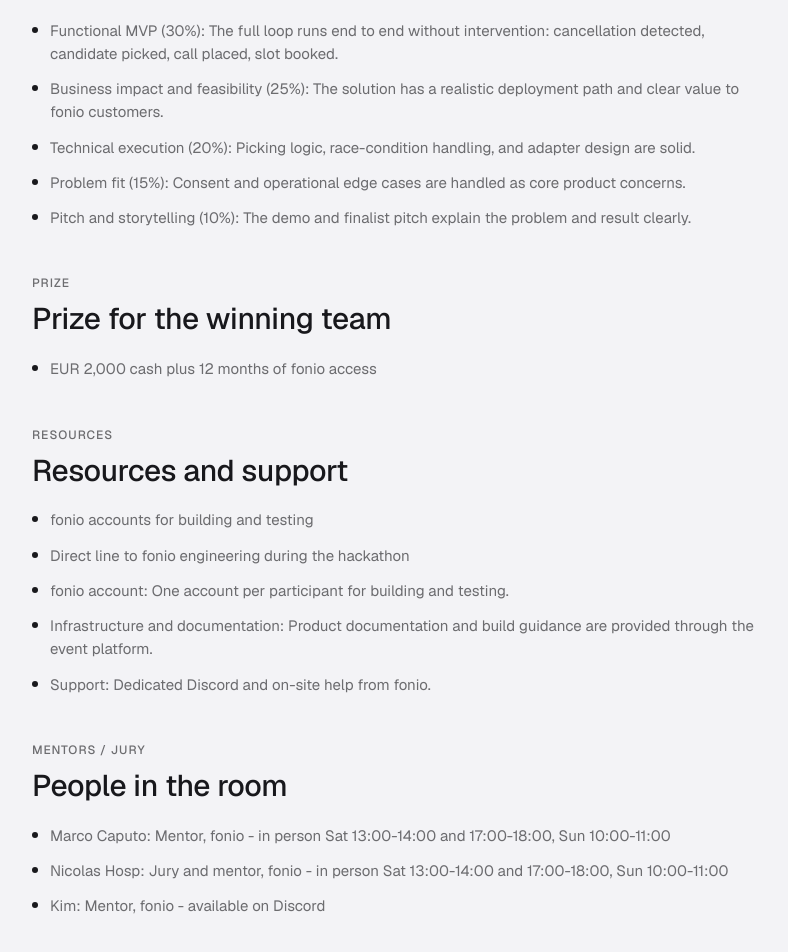
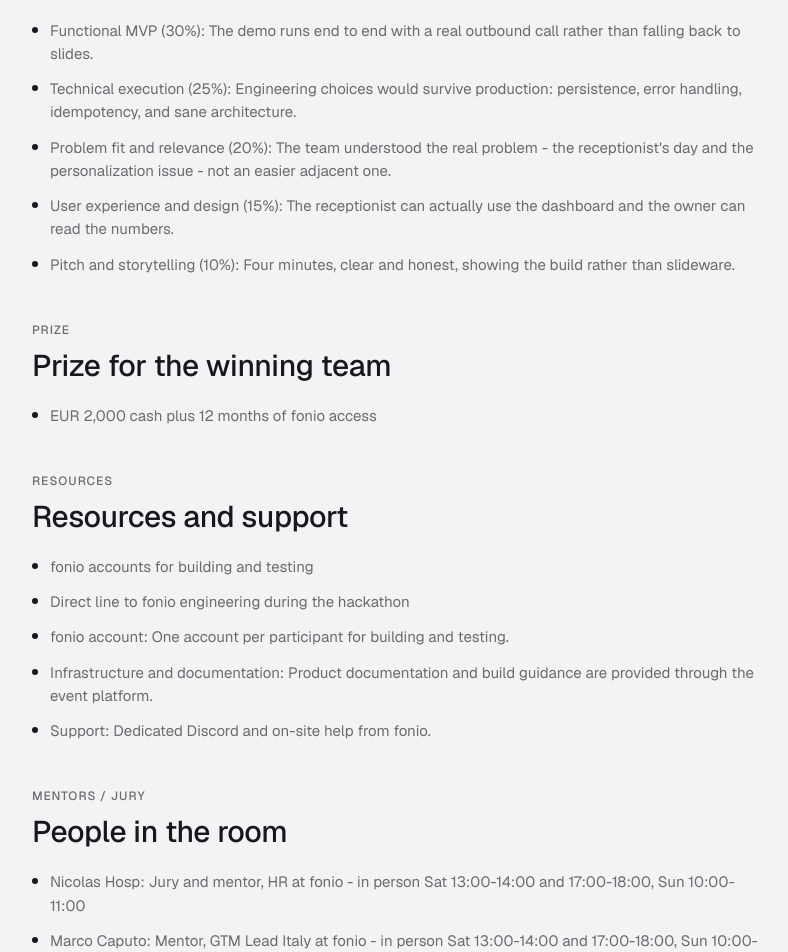
Before and after one commit to Julian-AT/start-hackathon, a Next.js app: page /tracks/fonio-ai in a window 1280 px wide. Shown: the part 1680-2632 px from the top of the page, without its empty margins (244-1032 px from the left). Built offline with nearby package versions, Linux system fonts and the light colour scheme.

Commit message:
update track infos

```diff
--- a/src/features/marketing/content.ts
+++ b/src/features/marketing/content.ts
@@ -278,40 +278,45 @@
         name: "Functional MVP",
         weight: "30%",
         description:
-          "The full loop runs end to end without intervention: cancellation detected, candidate picked, call placed, slot booked.",
-      },
-      {
-        name: "Business impact and feasibility",
-        weight: "25%",
-        description:
-          "The solution has a realistic deployment path and clear value to fonio customers.",
+          "The demo runs end to end with a real outbound call rather than falling back to slides.",
       },
       {
         name: "Technical execution",
-        weight: "20%",
-        description: "Picking logic, race-condition handling, and adapter design are solid.",
+        weight: "25%",
+        description:
+          "Engineering choices would survive production: persistence, error handling, idempotency, and sane architecture.",
       },
       {
-        name: "Problem fit",
+        name: "Problem fit and relevance",
+        weight: "20%",
+        description:
+          "The team understood the real problem - the receptionist's day and the personalization issue - not an easier adjacent one.",
+      },
+      {
+        name: "User experience and design",
         weight: "15%",
-        description: "Consent and operational edge cases are handled as core product concerns.",
+        description:
+          "The receptionist can actually use the dashboard and the owner can read the numbers.",
       },
       {
         name: "Pitch and storytelling",
         weight: "10%",
-        description: "The demo and finalist pitch explain the problem and result clearly.",
+        description: "Four minutes, clear and honest, showing the build rather than slideware.",
       },
     ],
     people: [
       {
-        name: "Marco Caputo",
-        role: "Mentor, fonio - in person Sat 13:00-14:00 and 17:00-18:00, Sun 10:00-11:00",
+        name: "Nicolas Hosp",
+        role: "Jury and mentor, HR at fonio - in person Sat 13:00-14:00 and 17:00-18:00, Sun 10:00-11:00",
       },
       {
-        name: "Nicolas Hosp",
-        role: "Jury and mentor, fonio - in person Sat 13:00-14:00 and 17:00-18:00, Sun 10:00-11:00",
+        name: "Marco Caputo",
+        role: "Mentor, GTM Lead Italy at fonio - in person Sat 13:00-14:00 and 17:00-18:00, Sun 10:00-11:00",
       },
-      { name: "Kim", role: "Mentor, fonio - available on Discord" },
+      {
+        name: "Kim",
+        role: "Tech mentor, Forward Deployment Engineer at fonio - available on Discord",
+      },
     ],
     resources: [
       {
@@ -355,8 +360,9 @@
       title: "Prize and support",
       items: [
         "EUR 3,000 in hardware plus a paid EUR 7,000 contract for a real techbold case",
+        "A social-media winner story with a techbold board endorsement",
         "Production-grade infrastructure and Linux systems to build on",
-        "Direct line to techbold's Head of AI Engineering on site",
+        "Direct line to techbold's AI engineers on site and on Discord",
       ],
     },
     judging: [
@@ -441,12 +447,12 @@
       requirements: ["Public GitHub repo", "Up to 3-minute demo video", "Written submission"],
     },
     prizes: {
-      title: "Prize and support",
+      title: "Prizes for the top three teams",
       items: [
-        "EUR 1,000 cash",
-        "Company incorporation through notarity",
-        "Two-month mentorship programme with the founders",
-        "Invite to notarity's open tennis tournament",
+        "1st: EUR 1,000 cash plus a dinner with the notarity founders",
+        "2nd: company incorporation via notarity (GmbH, FlexCo, or OG)",
+        "3rd: an invite to notarity's Open tennis tournament",
+        "All three teams: a standing invite to meet the founders about once a week",
       ],
     },
     judging: [
@@ -474,12 +480,12 @@
     people: [
       {
         name: "Max Pointinger",
-        role: "Mentor and jury, Head of Product and Co-Founder - available onsite",
+        role: "Mentor and jury, Head of Product, Co-Founder and Developer - available onsite",
       },
-      { name: "Hendrik Böttcher", role: "Mentor, AI Ops - available on Discord" },
+      { name: "Hendrik Böttcher", role: "Mentor, AI Ops - available remotely on Discord" },
       {
         name: "Jakobus Schuster",
-        role: "Mentor, CEO and Co-Founder - available on Discord, partly onsite",
+        role: "Mentor, CEO and Co-Founder - available remotely on Discord",
       },
     ],
     resources: [
@@ -508,7 +514,7 @@
       title: "Build a glasses-first AI assistant",
       paragraphs: [
         "Most AI assistants still require screens or peripherals. Smart glasses can make assistance available while a user's hands and eyes stay busy.",
-        "Build a visual, voice, or agentic AR interface on top of VisionClaw. The glasses should see or hear context, the user should speak a request, and the system should return a useful response or action.",
+        "Build a visual, voice, or agentic AR interface using Meta's Wearables Device Access Toolkit or VisionClaw. The glasses should see or hear context, the user should speak a request, and the system should return a useful response or action.",
         "A strong demo shows at least two distinct voice-and-vision interactions on real glasses or a virtual emulation. If using OpenClaw, show at least one real action executing.",
       ],
       requirementsTitle: "Submission requirements",
@@ -517,7 +523,7 @@
     prizes: {
       title: "Prize and support",
       items: [
-        "Three months of office space at HOIV",
+        "One month of office space at HOIV",
         "Immediate builder status at proximata for the winning team",
         "Hands-on access to Meta Ray-Ban glasses in developer mode",
       ],
@@ -549,10 +555,15 @@
     people: [
       {
         name: "Sviat",
-        role: "Mentor, proximata - AI agentic pipelines, data analysis, ML, and cognitive science - available onsite",
+        role: "Lead mentor, proximata - AI agentic pipelines, data analysis, ML, and cognitive science - available onsite",
       },
     ],
     resources: [
+      {
+        name: "Meta Wearables Device Access Toolkit",
+        description:
+          "Meta's official SDK (developer preview) for direct camera, microphone, and speaker access on the glasses.",
+      },
       {
         name: "VisionClaw framework",
         description:
@@ -561,7 +572,7 @@
       {
         name: "Meta Ray-Ban glasses",
         description:
-          "Two smart glasses units plus one display unit in developer mode, shared on site.",
+          "Ray-Ban Meta glasses including a Display unit, in developer mode, shared on site.",
       },
       {
         name: "Gemini and OpenClaw",
```
Also changed, not shown: 1 other file (tests, documents, lock files or other folders).
